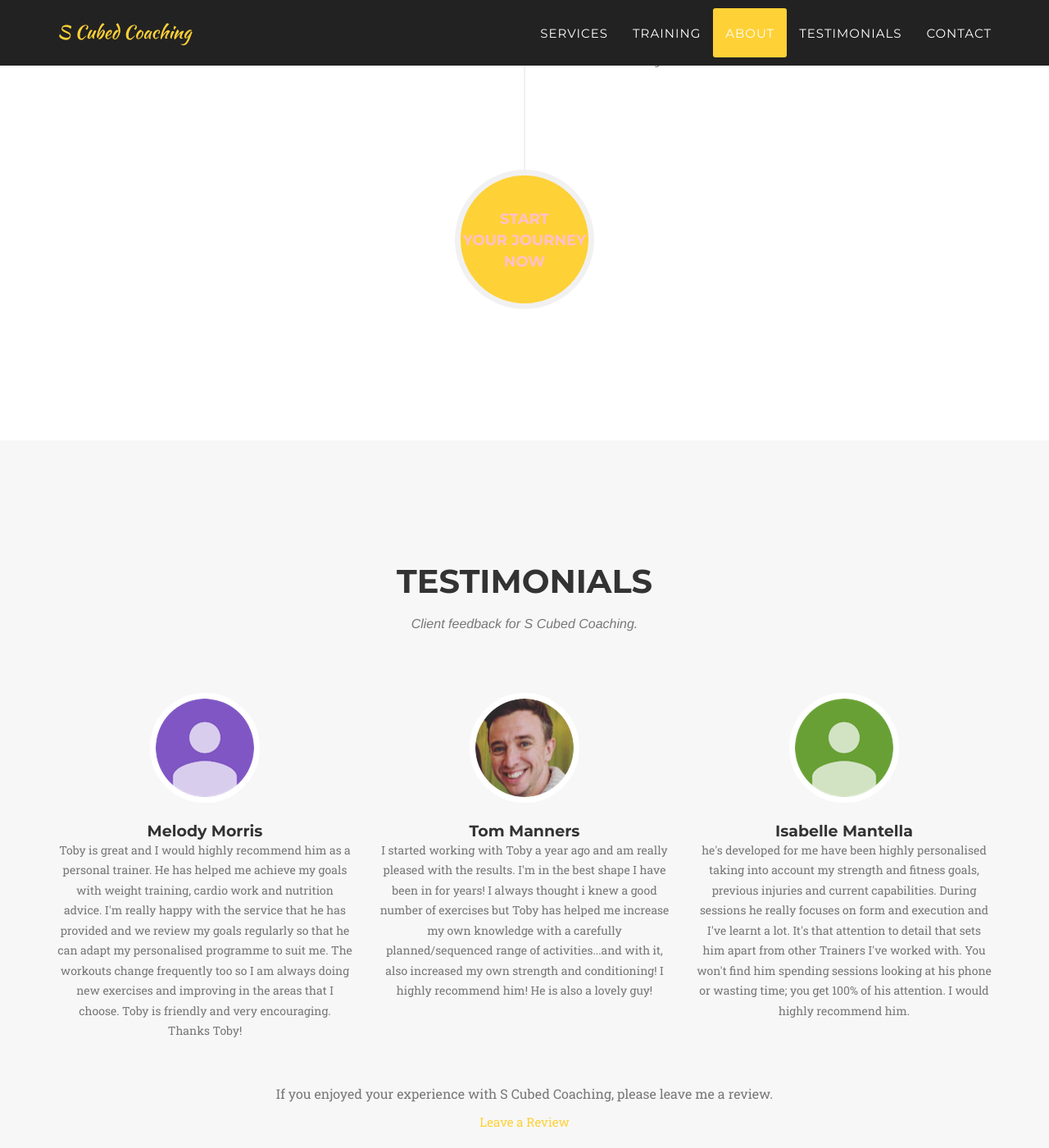
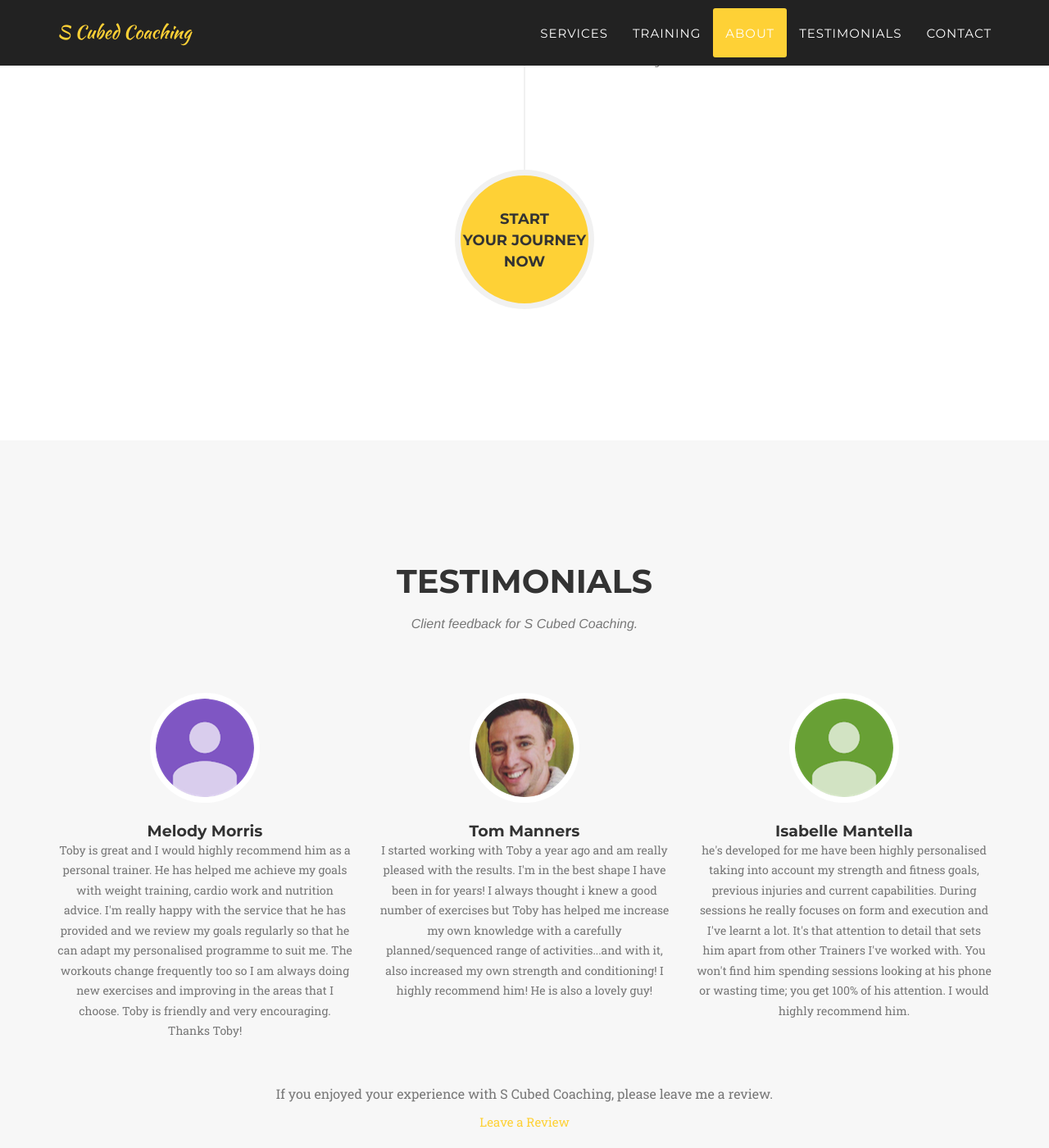
Before and after one commit to limit-DNE/SCubed, a Jekyll site: the page built from index.html, in a window 1280 px wide and 1400 px high, scrolled down 4225 px. Shown: the whole window at 82% size. Built offline with Jekyll 4.4.1, drawn with Linux system fonts in a browser that asks for light colours; some web fonts are replaced.

Commit message:
Update agency.css

```diff
--- a/_includes/css/agency.css
+++ b/_includes/css/agency.css
@@ -301,7 +301,7 @@ header .intro-text .intro-heading {
 }
 
 .whatsapp-link{
-color: pink;
+color: #333;
 }
 
 @media(min-width:768px) {
```
